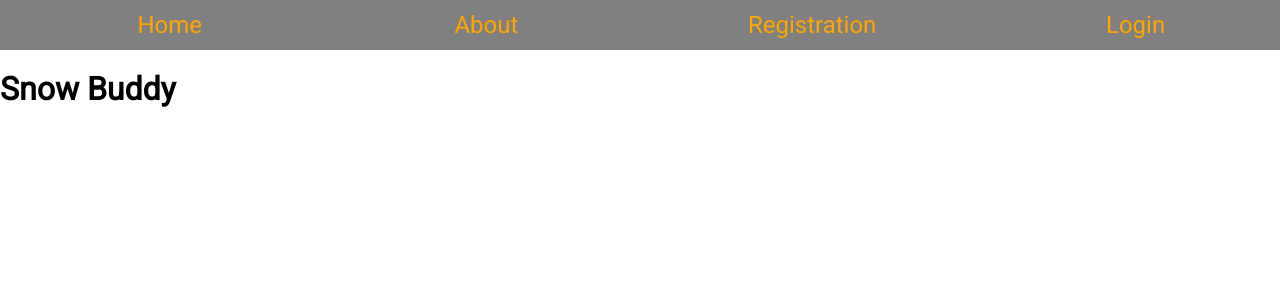
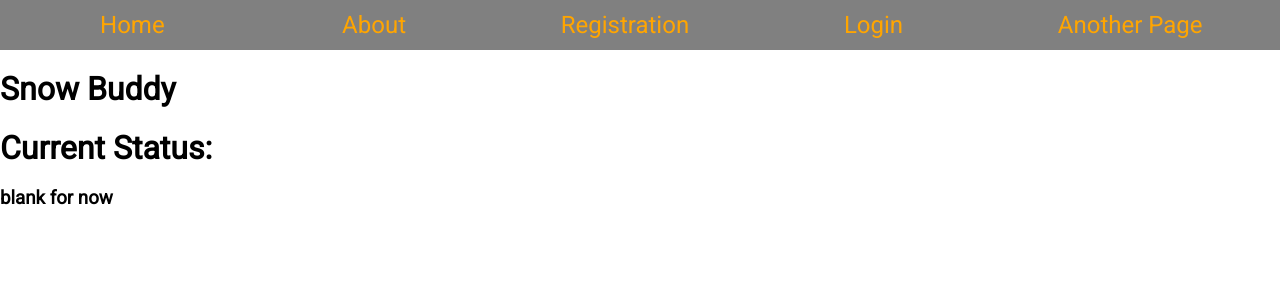
Before and after one commit to lwood54/snow-buddy, a React (Create React App) app in the folder client/: page /anotherPage in a window 1280 px wide. Shown: the top 300 px of the page. Built offline with nearby package versions, Linux system fonts and the light colour scheme.

Commit message:
wip | more secure way of handling user auth

```diff
--- a/client/src/App.js
+++ b/client/src/App.js
@@ -1,9 +1,12 @@
-import React, { useState } from "react";
+import React, { useState, useContext } from "react";
 import NavBar from "./navigation/navBar";
 import AppRouter from "./appRouter";
+import { LoggedInStatus } from "./pages/userLogin";
 
 function App() {
 	const [loggedIn, setLoggedIn] = useState(false);
+	let isLoggedIn = useContext(LoggedInStatus);
+	console.log("isLoggedIn: ", isLoggedIn);
 	return (
 		<div>
 			<NavBar />
--- a/client/src/appRouter.js
+++ b/client/src/appRouter.js
@@ -4,6 +4,7 @@ import Home from "./pages/home";
 import About from "./pages/about";
 import UserRegistration from "./pages/userRegistration";
 import UserLogin from "./pages/userLogin";
+import AnotherPage from "./pages/anotherPage";
 
 function AppRouter() {
 	return (
@@ -12,6 +13,7 @@ function AppRouter() {
 			<Route path="/about/" component={About} />
 			<Route path="/userRegistration/" component={UserRegistration} />
 			<Route path="/userLogin/" component={UserLogin} />
+			<Route path="/anotherPage/" component={AnotherPage} />
 		</Switch>
 	);
 }
--- a/client/src/navigation/navBar.js
+++ b/client/src/navigation/navBar.js
@@ -22,6 +22,9 @@ const navBar = () => {
 			<Link to="/userLogin/" className={cls.linkStyle}>
 				Login
 			</Link>
+			<Link to="/anotherPage/" className={cls.linkStyle}>
+				Another Page
+			</Link>
 		</nav>
 	);
 };
--- /dev/null
+++ b/client/src/pages/anotherPage.js
@@ -0,0 +1,12 @@
+import React, { useState, useContext } from "react";
+
+const AnotherPage = () => {
+	return (
+		<div>
+			<h1>Current Status:</h1>
+			<h3>blank for now</h3>
+		</div>
+	);
+};
+
+export default AnotherPage;
--- a/client/src/pages/userLogin.js
+++ b/client/src/pages/userLogin.js
@@ -1,12 +1,14 @@
-import React, { useState, useEffect } from "react";
+import React, { useState, useEffect, createContext } from "react";
+
+export const LoggedInStatus = createContext("hello");
 
 const UserLogin = () => {
 	const [userEmail, setUserEmail] = useState("");
 	const [userPassword, setUserPassword] = useState("");
 	const [loginMessage, setLoginMessage] = useState("");
 	const [showLoginMessage, setShowLoginMessage] = useState("");
-	const [loggedIn, setLoggedIn] = useState(localStorage.getItem("auth-token"));
-	const [loggedOut, setLoggedOut] = useState(!localStorage.getItem("auth-token"));
+	const [loggedIn, setLoggedIn] = useState(localStorage.getItem("auth-token") ? true : false);
+	const [loggedOut, setLoggedOut] = useState(!localStorage.getItem("auth-token") ? true : false);
 
 	const loginUrl = "http://localhost:5000/api/user/login";
 	const handleChange = e => {
@@ -23,10 +25,10 @@ const UserLogin = () => {
 	};
 
 	useEffect(() => {
+		console.log("loggedIn status: ", loggedIn);
 		if (loggedIn) {
 			setLoginMessage("Logged in!");
 			setShowLoginMessage(true);
-			console.log("localStorage token: ", localStorage.getItem("auth-token"));
 		}
 	}, [loggedIn]);
 
@@ -37,7 +39,6 @@ const UserLogin = () => {
 			email: userEmail,
 			password: userPassword
 		};
-		console.log("userData: ", JSON.stringify(userData));
 		fetch(loginUrl, {
 			method: "POST",
 			headers: {
@@ -47,10 +48,9 @@ const UserLogin = () => {
 		})
 			.then(response => response.json())
 			.then(res => {
-				console.log("res: ", res);
-				setLoggedIn(res.token);
-				setLoggedOut(!res.token);
-				localStorage.setItem("auth-token", res.token);
+				setLoggedIn(res.token ? true : false);
+				setLoggedOut(!res.token ? true : false);
+				// localStorage.setItem("auth-token", res.token);
 				setShowLoginMessage(true);
 			})
 			.catch(error => {
@@ -67,7 +67,7 @@ const UserLogin = () => {
 
 	const handleLogout = e => {
 		e.preventDefault();
-		localStorage.removeItem("auth-token");
+		// localStorage.removeItem("auth-token");
 		setLoginMessage("Logging out...");
 		setShowLoginMessage(true);
 		setTimeout(() => {
@@ -78,12 +78,12 @@ const UserLogin = () => {
 
 	const [counter, setCounter] = useState(0);
 	const handleAdd = () => {
-		if (localStorage.getItem("auth-token")) {
+		if (loggedIn) {
 			setCounter(counter + 1);
 		}
 	};
 	return (
-		<div>
+		<LoggedInStatus.Provider value={loggedIn}>
 			<h1>Login</h1>
 			<form>
 				<label>Email</label>
@@ -95,7 +95,7 @@ const UserLogin = () => {
 			</form>
 			<button onClick={handleAdd}>Add 1</button>
 			<h3>{counter}</h3>
-		</div>
+		</LoggedInStatus.Provider>
 	);
 };
 
```
